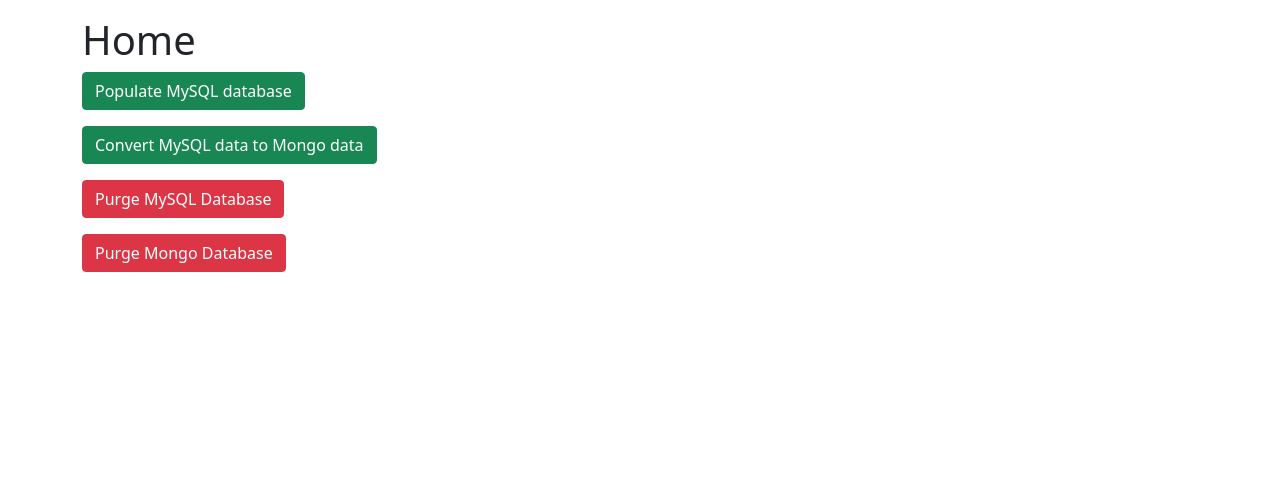
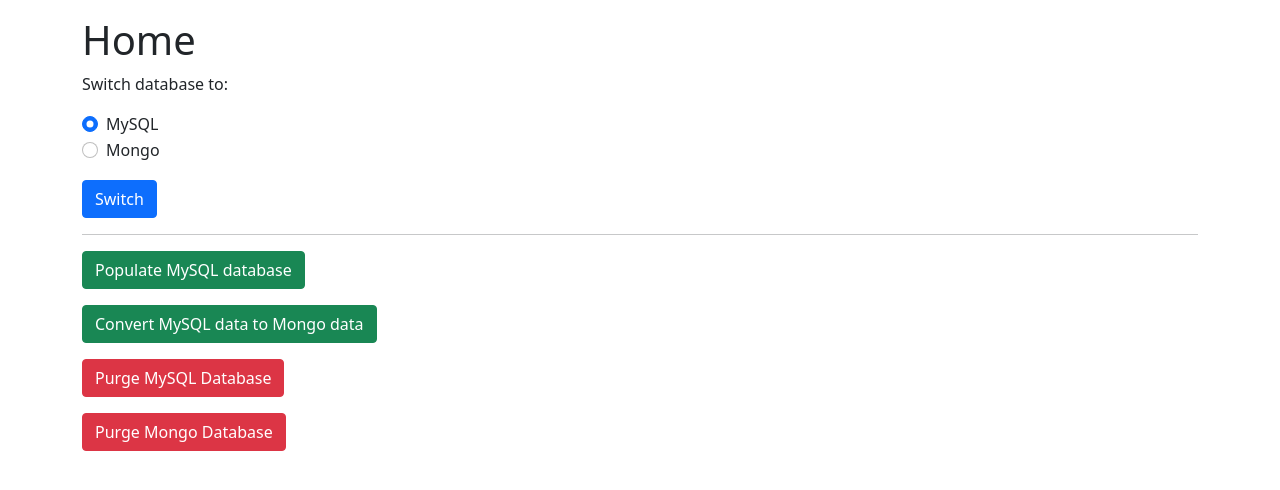
Before and after one commit to neurothrone/car-spare-parts-service, a Flask app: page / in a window 1280 px wide. Shown: the part 72-562 px from the top of the page. Run offline with Flask 2, Linux system fonts and the light colour scheme; some libraries are stand-ins or nearby versions.

Commit message:
add logic and template to switch database on web app

```diff
--- a/app/views/web/routes.py
+++ b/app/views/web/routes.py
@@ -1,4 +1,6 @@
 import flask
+
+from app.settings import Database, Settings
 
 from app.controllers.customer_controller import CustomerController
 from app.controllers.employee_controller import EmployeeController
@@ -28,7 +30,7 @@
 
 @bp.route("/")
 def index():
-    return flask.render_template("index.html")
+    return flask.render_template("index.html", database=Settings.DATABASE)
 
 
 @bp.route("/products")
@@ -115,3 +117,13 @@
         print(error)
         flask.flash("Something went wrong when purging Mongo database", "error")
     return flask.redirect(flask.url_for("main.index"))
+
+
+@bp.route("/db/switch", methods=["POST"])
+def switch_db():
+    if database := flask.request.form.get("database-option", None):
+        Settings.DATABASE = Database.MONGO if database == Database.MONGO else Database.MYSQL
+        flask.flash(f"Database successfully switched to {Settings.DATABASE.title()}", "success")
+    else:
+        flask.flash("Something went wrong when switching database", "error")
+    return flask.redirect(flask.url_for("main.index"))
--- a/app/views/web/templates/index.html
+++ b/app/views/web/templates/index.html
@@ -3,6 +3,27 @@
 
 {% block content %}
     <h1>Home</h1>
+    <div class="mb-3">
+        <p>Switch database to:</p>
+        <form action="{{ url_for('main.switch_db') }}" method="post">
+            <div class="form-check">
+                <input class="form-check-input" type="radio" name="database-option" id="mysql-radio" value="mysql"
+                       {% if database == "mysql" %}checked{% endif %}>
+                <label class="form-check-label" for="mysql-radio">
+                    MySQL
+                </label>
+            </div>
+            <div class="form-check">
+                <input class="form-check-input" type="radio" name="database-option" id="mongo-radio" value="mongo"
+                       {% if database == "mongo" %}checked{% endif %}>
+                <label class="form-check-label" for="mongo-radio">
+                    Mongo
+                </label>
+            </div>
+            <button class="btn btn-primary mt-3" type="submit">Switch</button>
+        </form>
+    </div>
+    <hr>
     <div class="mb-3">
         <form action="{{ url_for('main.populate') }}" method="post">
             <button class="btn btn-success" type="submit">Populate MySQL database</button>
--- a/app/views/web/templates/items/store/list.html
+++ b/app/views/web/templates/items/store/list.html
@@ -14,7 +14,7 @@
         <tbody>
         {% for store in stores %}
             <tr>
-                <td>{{ store.store_id }}</td>
+                <td>{{ store.id }}</td>
                 <td>{{ "Physical" if store.store_type == "p" else "Online" }}</td>
                 <td>{{ store.phone }}</td>
                 <td>{{ store.email }}</td>
```
